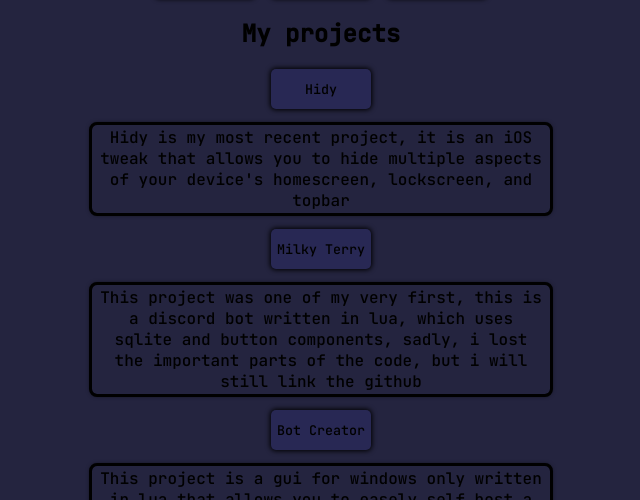
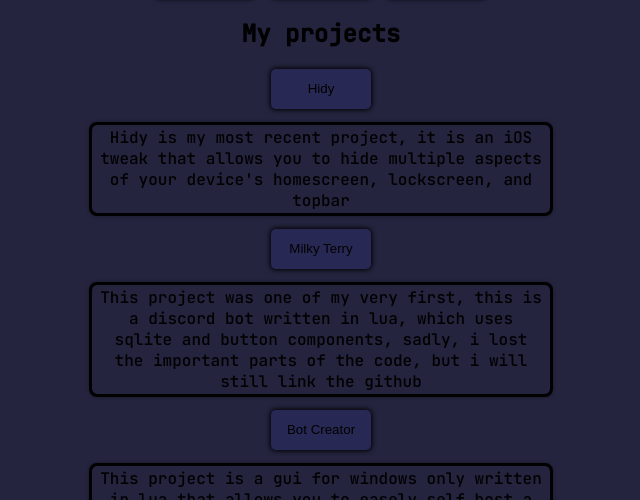
Before and after one commit to justdie386/justdie, a SvelteKit app: page / in a window 1280 px wide. Shown: the part 164-664 px from the top of the page, without its empty margins (339-979 px from the left). Built offline with nearby package versions, Linux system fonts and the light colour scheme.

Commit message:
fixed the fonts again

```diff
--- a/src/routes/projects.svelte
+++ b/src/routes/projects.svelte
@@ -22,6 +22,7 @@
         margin: 16px;
         padding: 2px 4px;
         text-align: center;
+        font-family: JetBrains Mono;
         box-shadow: 0 0 5px 1px black;
 
     }
@@ -34,7 +35,6 @@
 		background-color: #282854;
 		color: black;
 		transition: ease 200ms;
-        font-family: JetBrains Mono;
 		box-shadow: 0 0 5px 1px black;
 	}
     button:hover{
```
